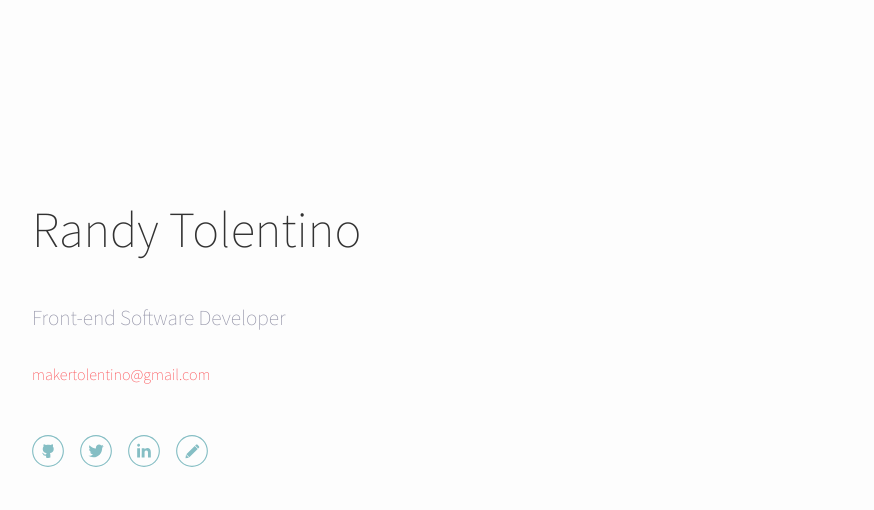
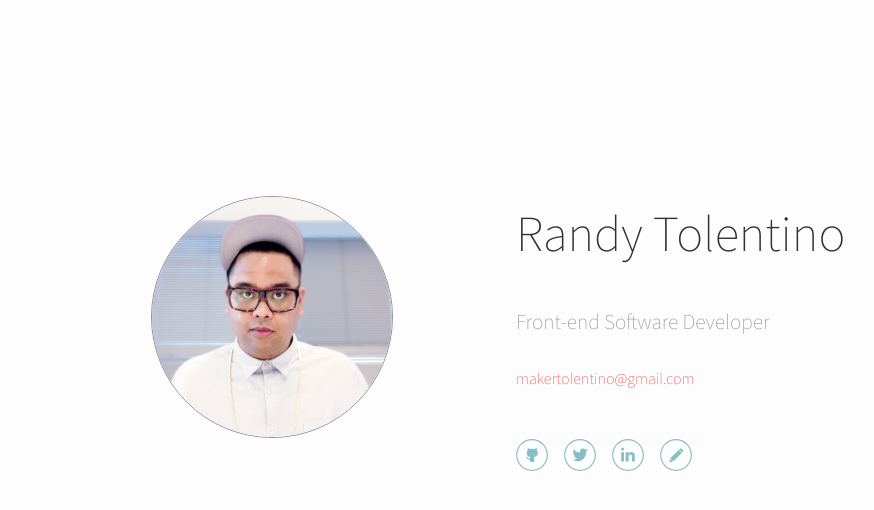
Before and after one commit to techtolentino/digital-card, a Jekyll site: the page built from index.html, in a window 1280 px wide. Shown: the top 510 px of the page, without its empty margins (128-1002 px from the left). Built offline with Jekyll 4.4.1, drawn with Linux system fonts in a browser that asks for light colours.

Commit message:
mvp profile

```diff
--- a/_sass/_image.scss
+++ b/_sass/_image.scss
@@ -3,5 +3,18 @@
 
     &--profile {
         max-width: 15em;
+        border-radius: 50%;
+        display: block;
+        margin: 0 auto;
+        border: 1px solid $gray;
     }
 }
+
+@include media-query($medium-screen) {
+    .image {
+        &--profile {
+            max-width: 12em;
+            margin: 0;
+        }
+    }
+}
--- a/index.html
+++ b/index.html
@@ -3,6 +3,12 @@ layout: default
 ---
 <div class="layer--LARGE layer--clean">
     <div class="container">
+        <div class="bricks">
+            <div class="bricks--layer bricks--layer--MEDIUM">
+                <div class="bricks--item">
+                    <img class="image--profile" src="./assets/randy-2016.png" alt="">
+                </div>
+                <div class="bricks--item">
                     <h1>Randy Tolentino</h1>
                     <h4 class="accent--gray">Front-end Software Developer</h4>
                     <p><a class="link--warm" href="mailto:makertolentino@gmail.com">makertolentino@gmail.com</a></p>
@@ -30,3 +36,6 @@ layout: default
                     </ul>
                 </div>
             </div>
+        </div>
+    </div>
+</div>
```
Lines whose indentation alone changed are shown as unchanged.
